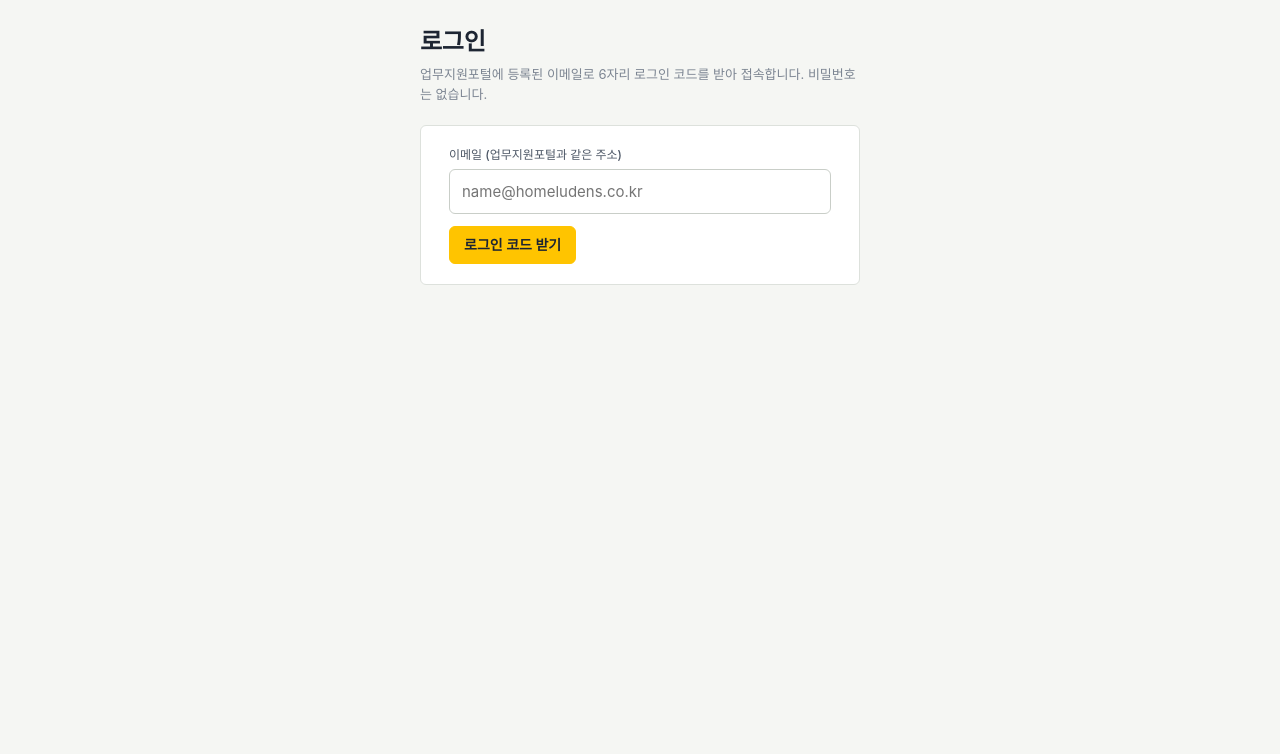
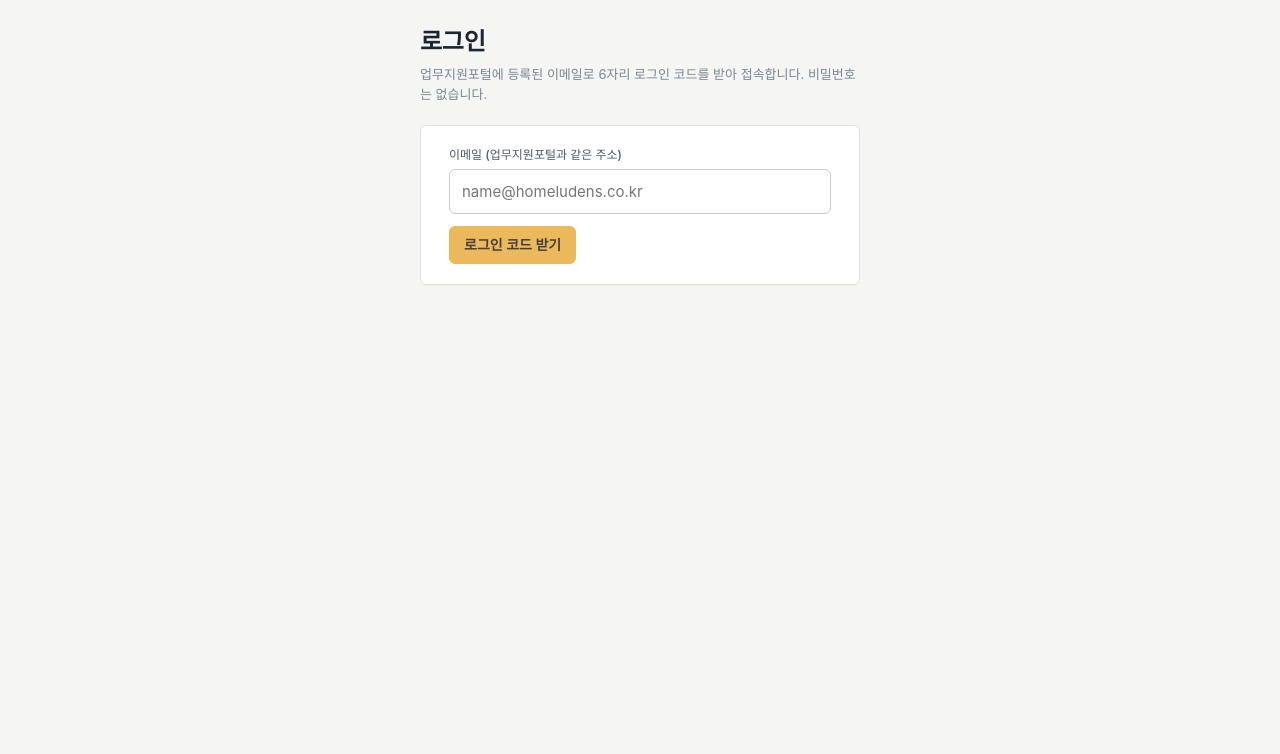
Before and after one commit to homeludensofficial/homeludens-as, a plain HTML site: page index.html in a window 1280 px wide. Shown: the part 46-800 px from the top of the page. Drawn offline with nearby package versions, Linux system fonts and the light colour scheme; a web font is replaced by a local one.

Commit message:
노란색을 브랜드 Golden Sand #ecb85c 로
Co-Authored-By: Claude Opus 5.5 <noreply@anthropic.com>

```diff
--- a/index.html
+++ b/index.html
@@ -20,7 +20,7 @@ img{max-width:100%}
 :root{
   --paper:#f5f6f3; --sheet:#ffffff; --ink:#1d2532; --ink-2:#4d5766; --ink-3:#7c8592;
   --line:#dde1dc; --line-2:#c9cec8; --tint:#eef1ec;
-  --brand:#FFC400; --brand-ink:#1d2532; --accent:#8a6100; --accent-ink:#1d2532; --accent-soft:#fff3c4;
+  --brand:#ecb85c; --brand-ink:#46413a; --accent:#8f6420; --accent-ink:#46413a; --accent-soft:#f9eed8;
   --sev-s:#b4322a; --sev-s-bg:#fbe7e4; --sev-a:#a6620a; --sev-a-bg:#fcefd9; --sev-b:#46627a; --sev-b-bg:#e6edf3;
   --ok:#2f7a4d; --ok-bg:#e2f1e7; --stamp:#c0392b;
   --f-body:"IBM Plex Sans KR",-apple-system,"Apple SD Gothic Neo","Malgun Gothic",sans-serif;
@@ -32,13 +32,13 @@ img{max-width:100%}
 @media (prefers-color-scheme: dark){:root:not([data-theme="light"]){
   --paper:#14181e; --sheet:#1b2028; --ink:#e7eaee; --ink-2:#b2b9c3; --ink-3:#848c97;
   --line:#2c333d; --line-2:#3a424d; --tint:#222831;
-  --brand:#FFC83D; --brand-ink:#1b1606; --accent:#ffd466; --accent-ink:#1b1606; --accent-soft:#3a2f12;
+  --brand:#ecb85c; --brand-ink:#2a251d; --accent:#f0c97f; --accent-ink:#2a251d; --accent-soft:#3a3020;
   --sev-s:#f08a7f; --sev-s-bg:#3a1f1d; --sev-a:#e8b15a; --sev-a-bg:#362a15; --sev-b:#9fb8cf; --sev-b-bg:#202c38;
   --ok:#7ccb98; --ok-bg:#1a3123; --stamp:#ef7d6f; --logo-filter:invert(1); color-scheme:dark}}
 :root[data-theme="dark"]{
   --paper:#14181e; --sheet:#1b2028; --ink:#e7eaee; --ink-2:#b2b9c3; --ink-3:#848c97;
   --line:#2c333d; --line-2:#3a424d; --tint:#222831;
-  --brand:#FFC83D; --brand-ink:#1b1606; --accent:#ffd466; --accent-ink:#1b1606; --accent-soft:#3a2f12;
+  --brand:#ecb85c; --brand-ink:#2a251d; --accent:#f0c97f; --accent-ink:#2a251d; --accent-soft:#3a3020;
   --sev-s:#f08a7f; --sev-s-bg:#3a1f1d; --sev-a:#e8b15a; --sev-a-bg:#362a15; --sev-b:#9fb8cf; --sev-b-bg:#202c38;
   --ok:#7ccb98; --ok-bg:#1a3123; --stamp:#ef7d6f; --logo-filter:invert(1); color-scheme:dark}
 *{box-sizing:border-box}
@@ -226,7 +226,7 @@ table.ledger{width:100%;border-collapse:collapse;font-size:13px}
 @media (max-width:640px){.who span{display:none}}
 
 /* ---------- AS 전용 ----------
-   색은 클레임 보고서처럼 한 계열만 쓴다: 노랑(--brand) · 연노랑(--accent-soft) · 먹색(--ink) · 회색.
+   색은 클레임 보고서처럼 한 계열만 쓴다: 홈루덴스 Golden Sand #ecb85c(--brand) · 연노랑(--accent-soft) · 먹색(--ink) · 회색.
    손이 가야 하는 것(미연락·담당 미지정·예치금 차감)만 연노랑 바탕으로 띄우고 나머지는 회색. */
 @media (max-width:640px){.tabs{order:3;width:100%;overflow-x:auto}.tab{white-space:nowrap}}
 
```
